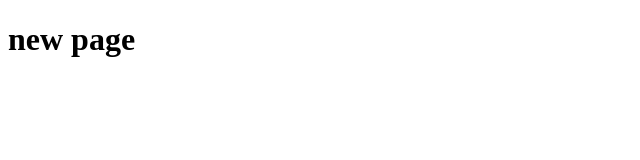
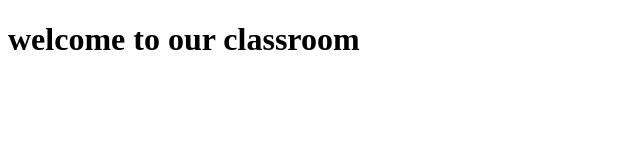
Before and after one commit to Manjuladhruv/pro2, a plain HTML site: page index.html in a window 1280 px wide. Shown: the whole page, without its empty margins (0-640 px from the left). Drawn offline with Linux system fonts and the light colour scheme.

Commit message:
2nd changes

```diff
--- a/index.html
+++ b/index.html
@@ -6,6 +6,6 @@
     <title>Document</title>
 </head>
 <body>
-    <h1>new page</h1>
+    <h1>welcome to our classroom</h1>
 </body>
 </html>
```
